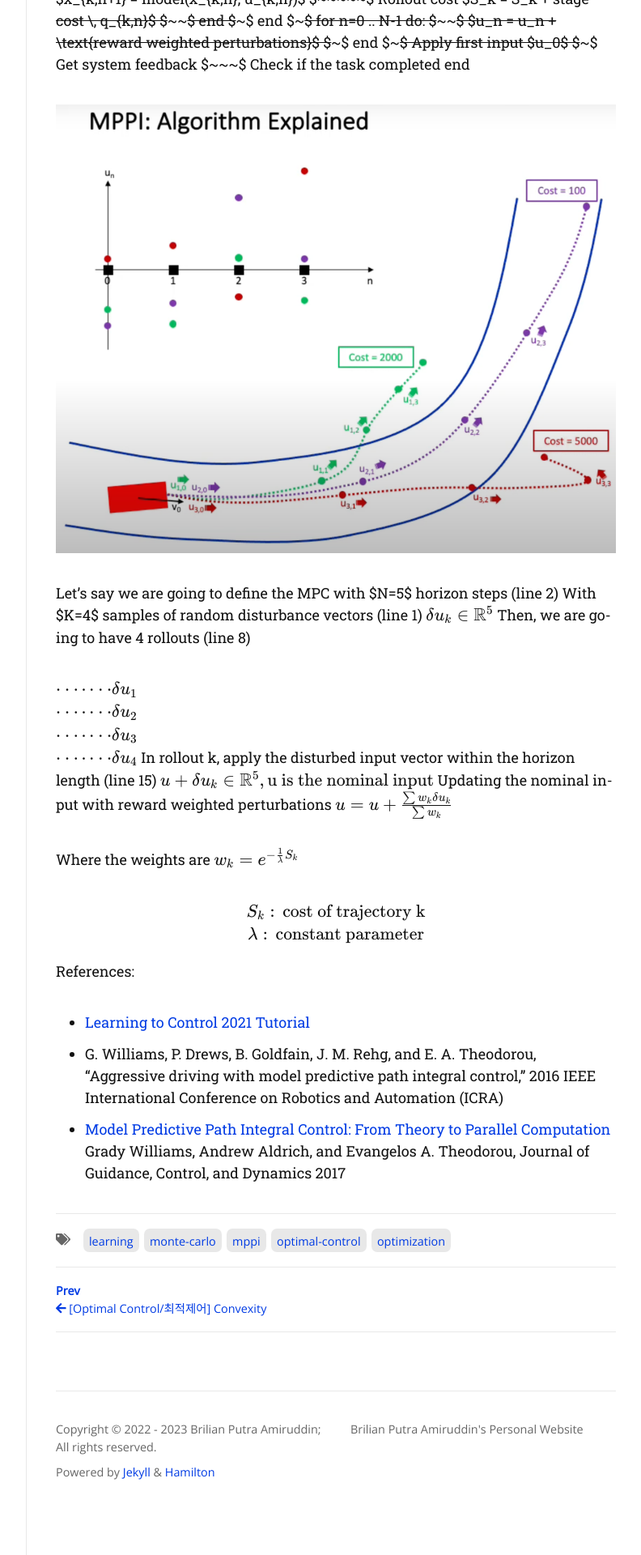
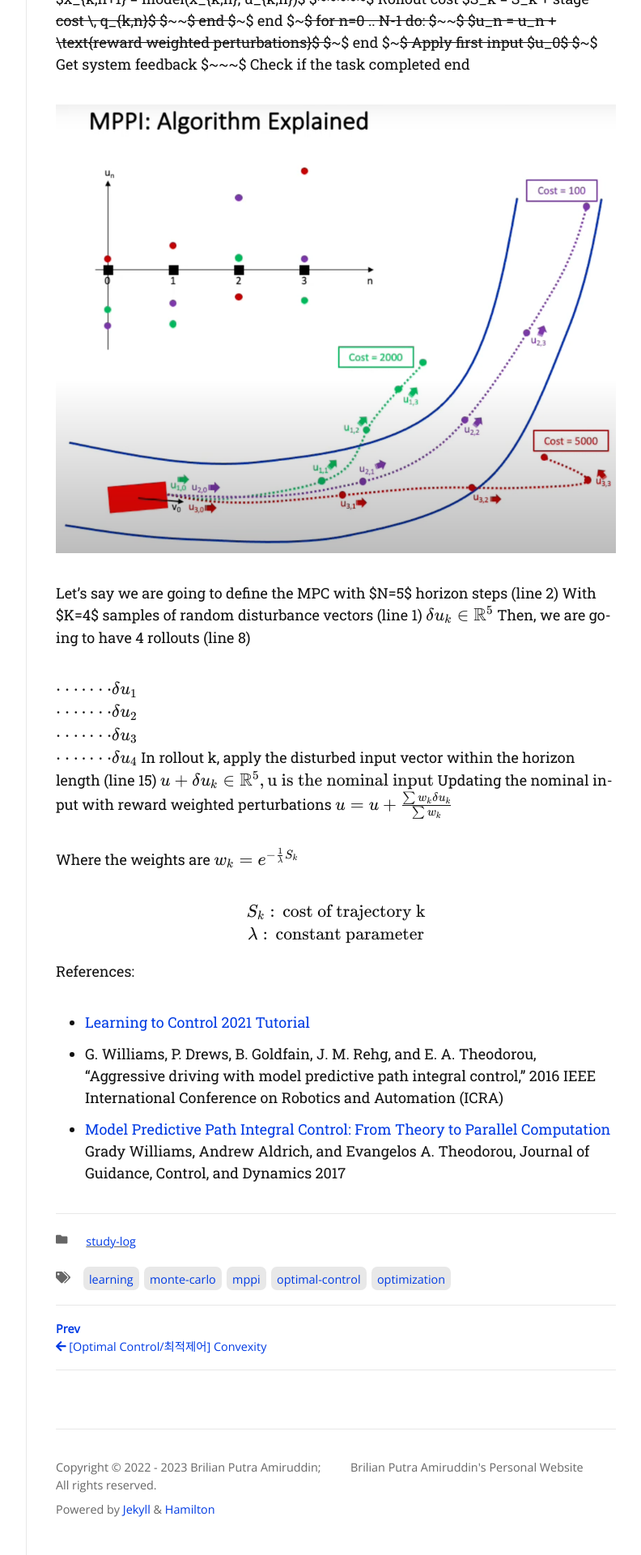
Before and after one commit to brilianputraa/brilianamiruddin.github.io, a Jekyll site: the page built from _posts/2023-08-09-mppi.md, in a window 1280 px wide. Shown: the part 2538-4458 px from the top of the page at 81% size, without its empty margins (357-1149 px from the left). Built offline with Jekyll 4.4.1, drawn with Linux system fonts in a browser that asks for light colours; nearby versions of some CDN libraries; some web fonts are replaced.

Commit message:
Update 2023-08-09-mppi.md

```diff
--- a/_posts/2023-08-09-mppi.md
+++ b/_posts/2023-08-09-mppi.md
@@ -3,6 +3,7 @@ layout: post
 title: "[Optimal Control/최적제어] Model Predictive Path Integral Control (MPPI) (ICRA 2016)"
 toc: true
 mathjax: true
+categories: study-log
 author:
   - Brilian Putra Amiruddin
 tags: [optimal_control,optimization,monte_carlo,mppi,learning]
```
